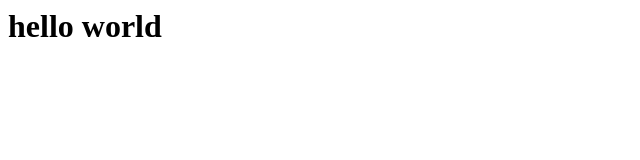
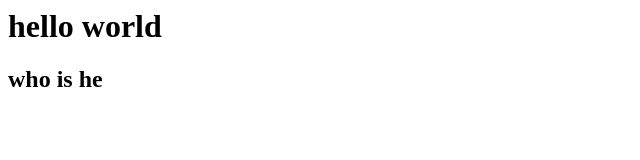
Before and after one commit to Mounirkech/New_Projet, a plain HTML site: page index.html in a window 1280 px wide. Shown: the whole page, without its empty margins (0-640 px from the left). Drawn offline with Linux system fonts and the light colour scheme.

Commit message:
i also chane the index file

```diff
--- a/index.html
+++ b/index.html
@@ -1 +1,2 @@
 <h1>hello world</h1>
+<h2>who is he</h2>
```
